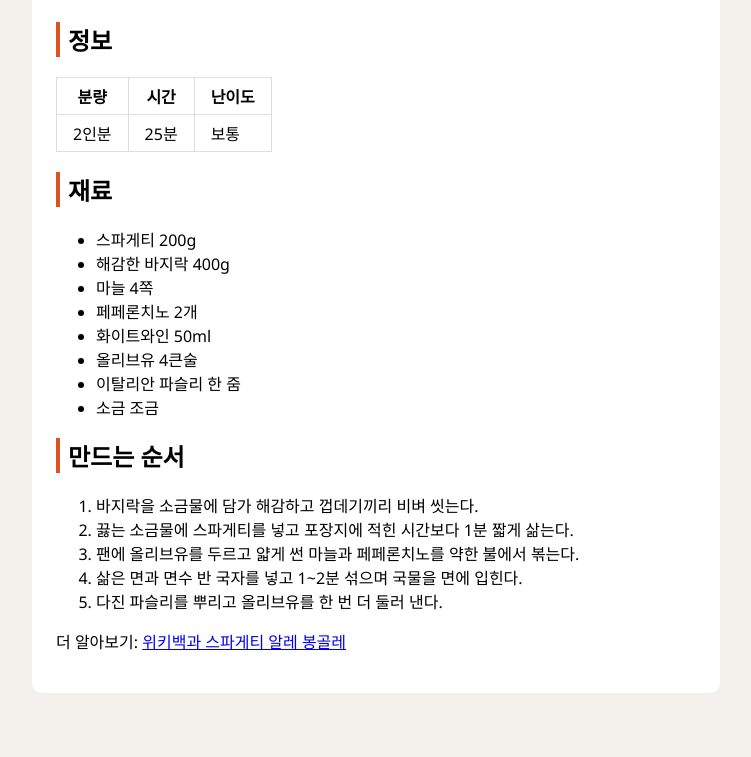
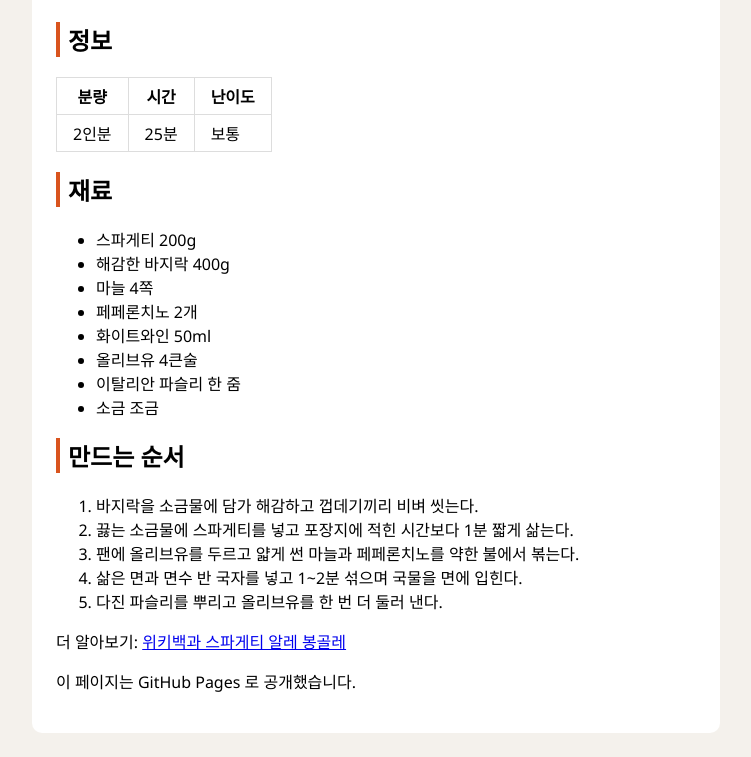
Before and after one commit to kmz6/oss-week07, a plain HTML site: page index.html in a window 1280 px wide. Shown: the part 520-1277 px from the top of the page, without its empty margins (264-1015 px from the left). Before the commit the page ends 1237 px from the top, so only its background shows below. Drawn offline with Linux system fonts and the light colour scheme.

Commit message:
p4: published

```diff
--- a/index.html
+++ b/index.html
@@ -50,6 +50,7 @@
     </ol>
 
     <p>더 알아보기: <a href="https://ko.wikipedia.org/wiki/스파게티_알레_봉골레">위키백과 스파게티 알레 봉골레</a></p>
+    <p>이 페이지는 GitHub Pages 로 공개했습니다.</p>
   </div>
 </body>
 </html>
```
